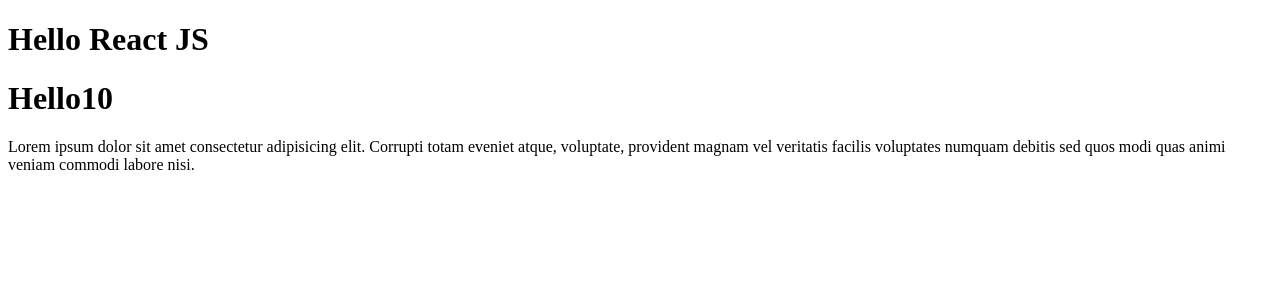
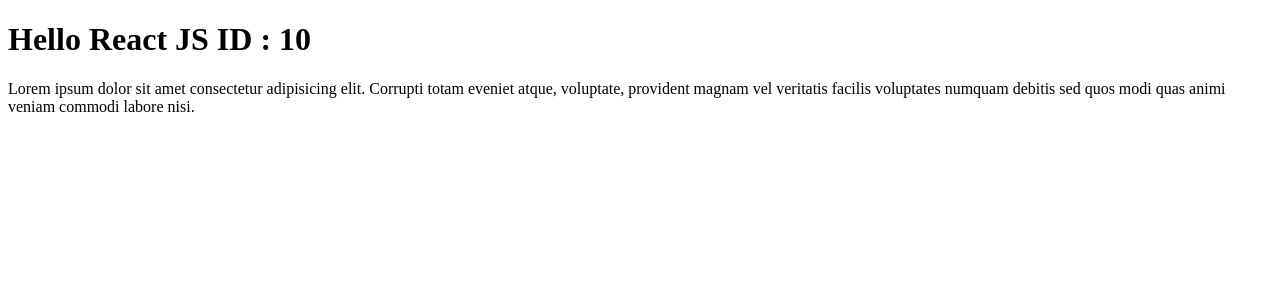
Before and after one commit to NikitOS-1/shop-project, a React (Create React App) app: page / in a window 1280 px wide. Shown: the top 300 px of the page. Built offline with nearby package versions, Linux system fonts and the light colour scheme.

Commit message:
add new props(destructarisation)

```diff
--- a/src/index.tsx
+++ b/src/index.tsx
@@ -1,14 +1,21 @@
+import { title } from "process";
 import React from "react";
 import ReactDOM from "react-dom/client";
 
 type TitleProps = {
-  title: string | number;
+  title: string;
+  text: string;
+  id: number | string;
 };
 
-const Title = (props: TitleProps) => {
+const Title = ({ title, text, id }: TitleProps) => {
   return (
     <>
-      <h1>Hello{props.title}</h1>
+      <h1>
+        {text}
+        {title}
+        {id}
+      </h1>
     </>
   );
 };
@@ -26,8 +33,7 @@
 const App = () => {
   return (
     <>
-      <Title title=" React JS" />
-      <Title title={10} />
+      <Title text="Hello" title=" React JS " id={`  ID : ${10}`} />
       <Content />
     </>
   );
```
